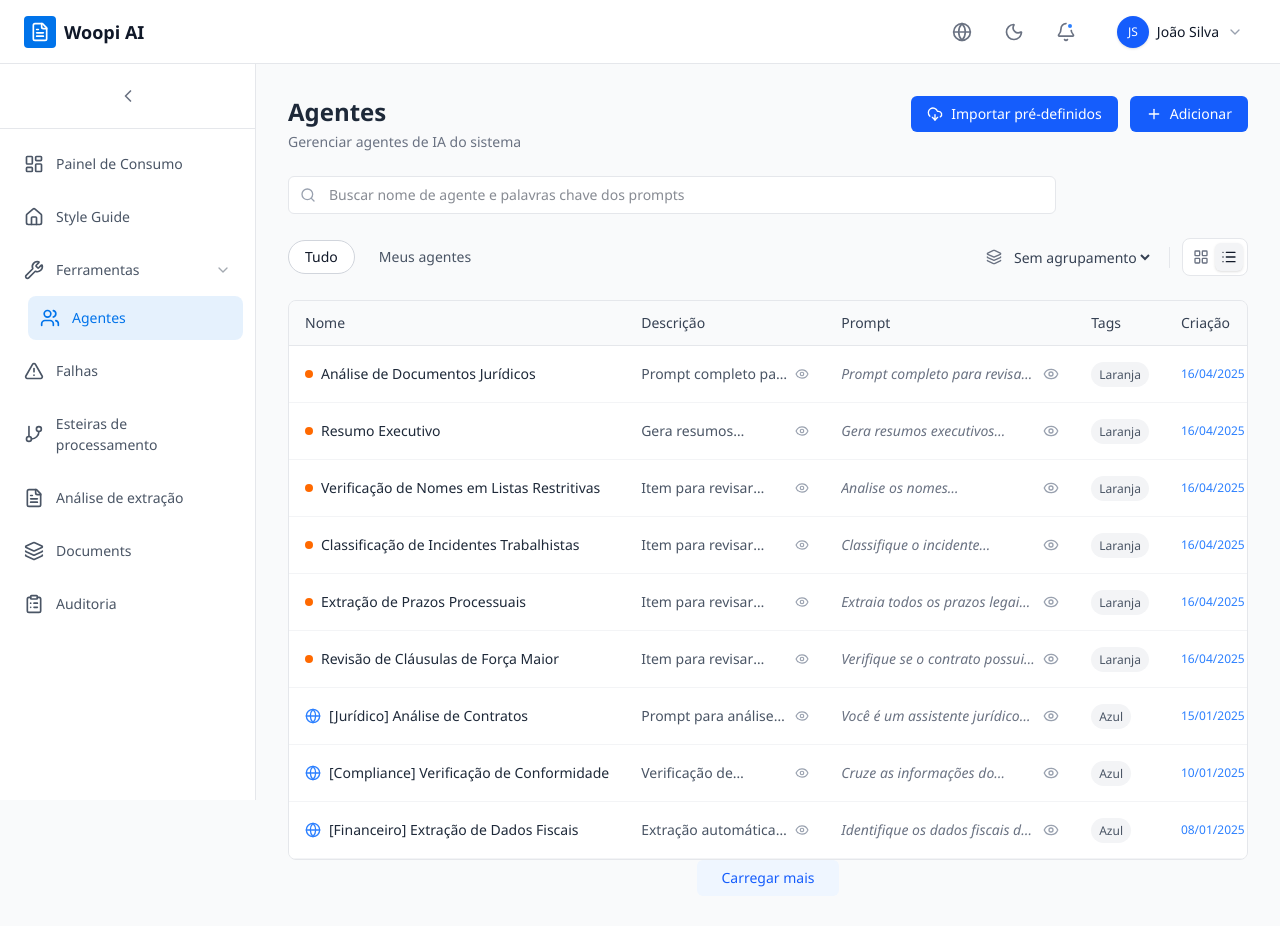
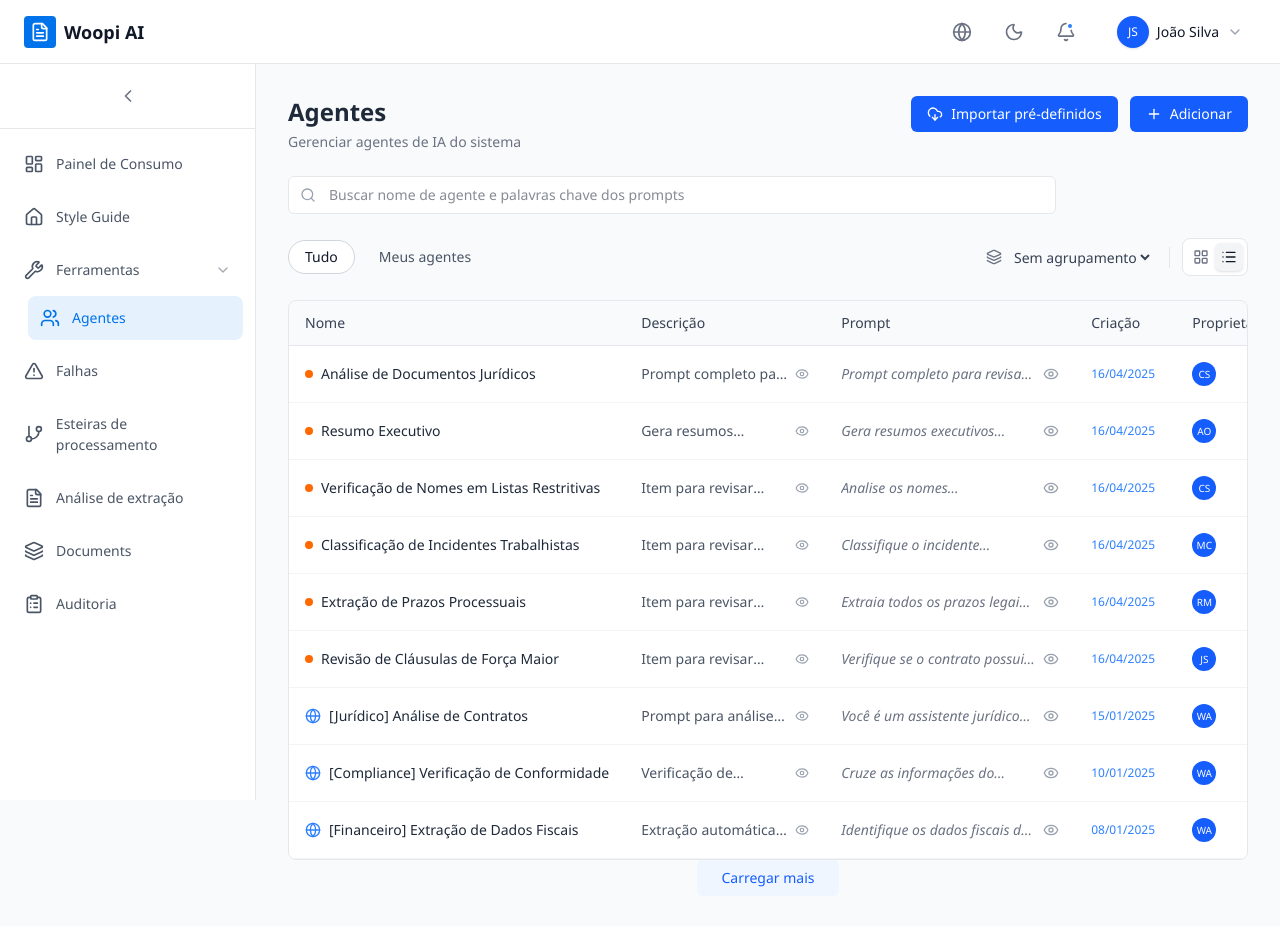
Before and after one commit to marioagen/test-agents, a React (Vite) app: page /agentes in a window 1280 px wide. Shown: the top 926 px of the page. Built offline with nearby package versions, Linux system fonts and the light colour scheme.

Commit message:
refactor(agents): remove tag-based grouping and display
Remove functionality related to tags from the Agents page to simplify the interface.

```diff
--- a/src/pages/Agents.tsx
+++ b/src/pages/Agents.tsx
@@ -236,7 +236,6 @@ export default function Agents() {
              >
                <option value="">Sem agrupamento</option>
                <option value="owner">Proprietário</option>
-               <option value="type">Tags</option>
              </select>
           </div>
 
@@ -410,9 +409,6 @@ export default function Agents() {
                       <th className="px-4 py-3 font-medium cursor-pointer group" onClick={() => handleSort('prompt')}>
                         <div className="flex items-center gap-1">Prompt {renderSortIcon('prompt')}</div>
                       </th>
-                      <th className="px-4 py-3 font-medium cursor-pointer group whitespace-nowrap" onClick={() => handleSort('type')}>
-                        <div className="flex items-center gap-1">Tags {renderSortIcon('type')}</div>
-                      </th>
                       <th className="px-4 py-3 font-medium cursor-pointer group whitespace-nowrap" onClick={() => handleSort('date')}>
                         <div className="flex items-center gap-1">Criação {renderSortIcon('date')}</div>
                       </th>
@@ -465,11 +461,6 @@ export default function Agents() {
                                 </button>
                              )}
                            </div>
-                        </td>
-                        <td className="px-4 py-3 whitespace-nowrap">
-                          <span className="px-2 py-1 bg-gray-100 dark:bg-gray-800 rounded-full text-xs font-medium">
-                            {agent.type === 'orange' ? 'Laranja' : 'Azul'}
-                          </span>
                         </td>
                         <td className="px-4 py-3 text-blue-500 whitespace-nowrap text-xs">{agent.date}</td>
                         <td className="px-4 py-3">
```
